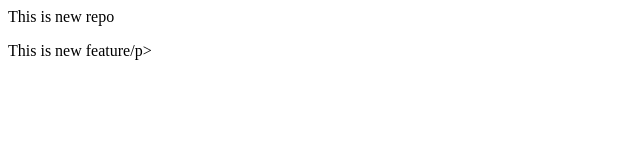
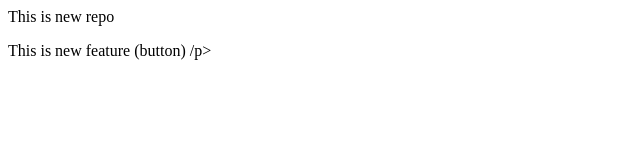
Before and after one commit to Jaisheesh-2006/LocalTutRepo, a plain HTML site: page index.html in a window 1280 px wide. Shown: the full height of the page, 0-640 px from the left. Drawn offline with Linux system fonts and the light colour scheme.

Commit message:
Add button

```diff
--- a/index.html
+++ b/index.html
@@ -1,2 +1,2 @@
 <p>This is new repo</p>
-<p>This is new feature/p>
+<p>This is new feature (button) /p>
```
